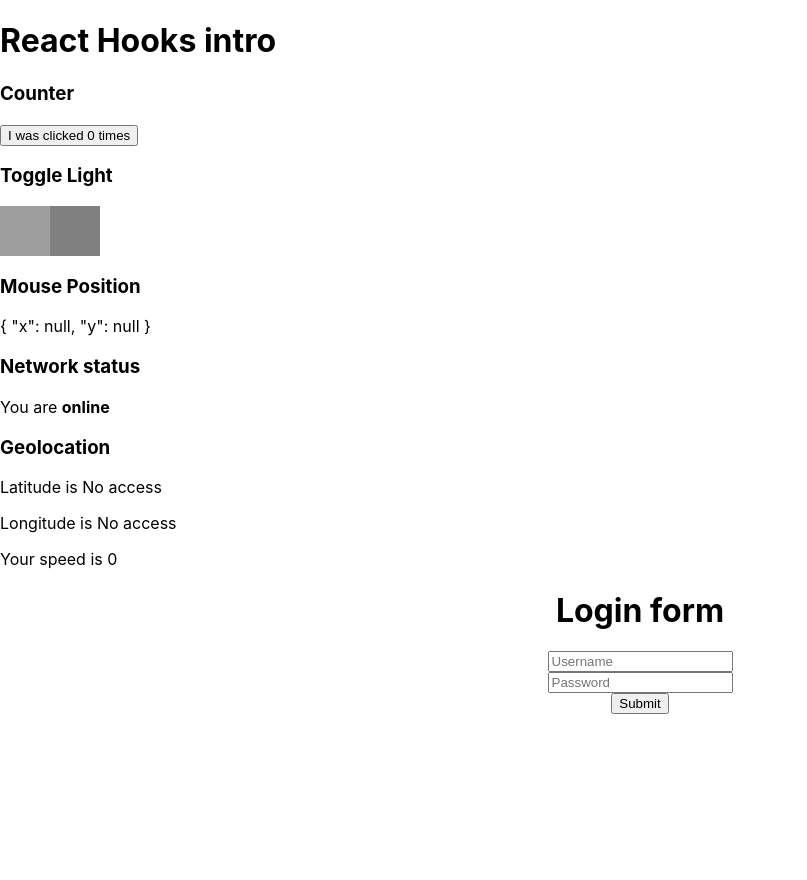
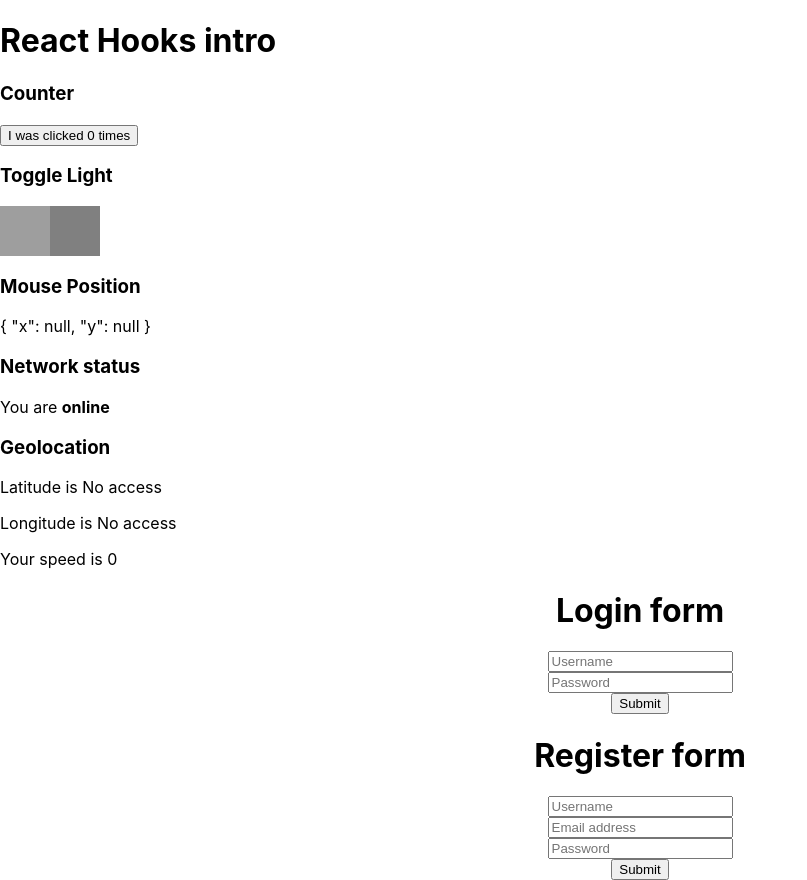
Before and after one commit to Kirill255/react-hooks-intro, a React (Create React App) app: page / in a window 1280 px wide. Shown: the whole page, without its empty margins (0-807 px from the left). Before the commit the page ends 800 px from the top, so only its background shows below. Built offline with nearby package versions, Linux system fonts and the light colour scheme; no server answers; grey boxes are pictures that could not be loaded.

Commit message:
register

```diff
--- a/src/App.js
+++ b/src/App.js
@@ -1,5 +1,6 @@
 import React, { useState, useEffect, useRef } from "react";
 import Login from "./Login";
+import Register from "./Register";
 
 const initialLocationState = {
   latitude: null,
@@ -102,6 +103,7 @@
       <p>Your speed is {speed ? speed : "0"}</p>
 
       <Login />
+      <Register />
     </>
   );
 };
--- /dev/null
+++ b/src/Register.js
@@ -0,0 +1,65 @@
+import React, { useState } from "react";
+
+const initialState = {
+  username: "",
+  email: "",
+  password: ""
+};
+
+export default function Register() {
+  const [form, setForm] = useState(initialState);
+  const [user, setUser] = useState(null);
+
+  const handleChange = (e) => {
+    setForm((prevForm) => ({
+      ...prevForm, // нужно распаковать все поля формы и потом заменить, то которое сейчас изменяется, тоесть меняем только часть стейта, а не весь, в class-component можно просто указать нужное поле и реакт автоматически изменит в стейте только это поле, с хуками нет! хотя в class-component вложенные объекты тоже нужно распаковывать
+      [e.target.name]: e.target.value // т.к. в один момент времени у нас изменяется только одно поле
+    }));
+  };
+
+  const handleSubmit = (e) => {
+    e.preventDefault();
+    setUser(form);
+    setForm(initialState);
+  };
+
+  return (
+    <div style={{ textAlign: "center" }}>
+      <h1>Register form</h1>
+
+      <form
+        style={{
+          display: "grid",
+          alignItems: "center",
+          justifyItems: "center"
+        }}
+        onSubmit={handleSubmit}
+      >
+        <input
+          type="text"
+          placeholder="Username"
+          name="username"
+          onChange={handleChange}
+          value={form.username}
+        />
+        <input
+          type="email"
+          placeholder="Email address"
+          name="email"
+          onChange={handleChange}
+          value={form.email}
+        />
+        <input
+          type="password"
+          placeholder="Password"
+          name="password"
+          onChange={handleChange}
+          value={form.password}
+        />
+        <button type="submit">Submit</button>
+      </form>
+
+      {user && JSON.stringify(user, null, 2)}
+    </div>
+  );
+}
```
